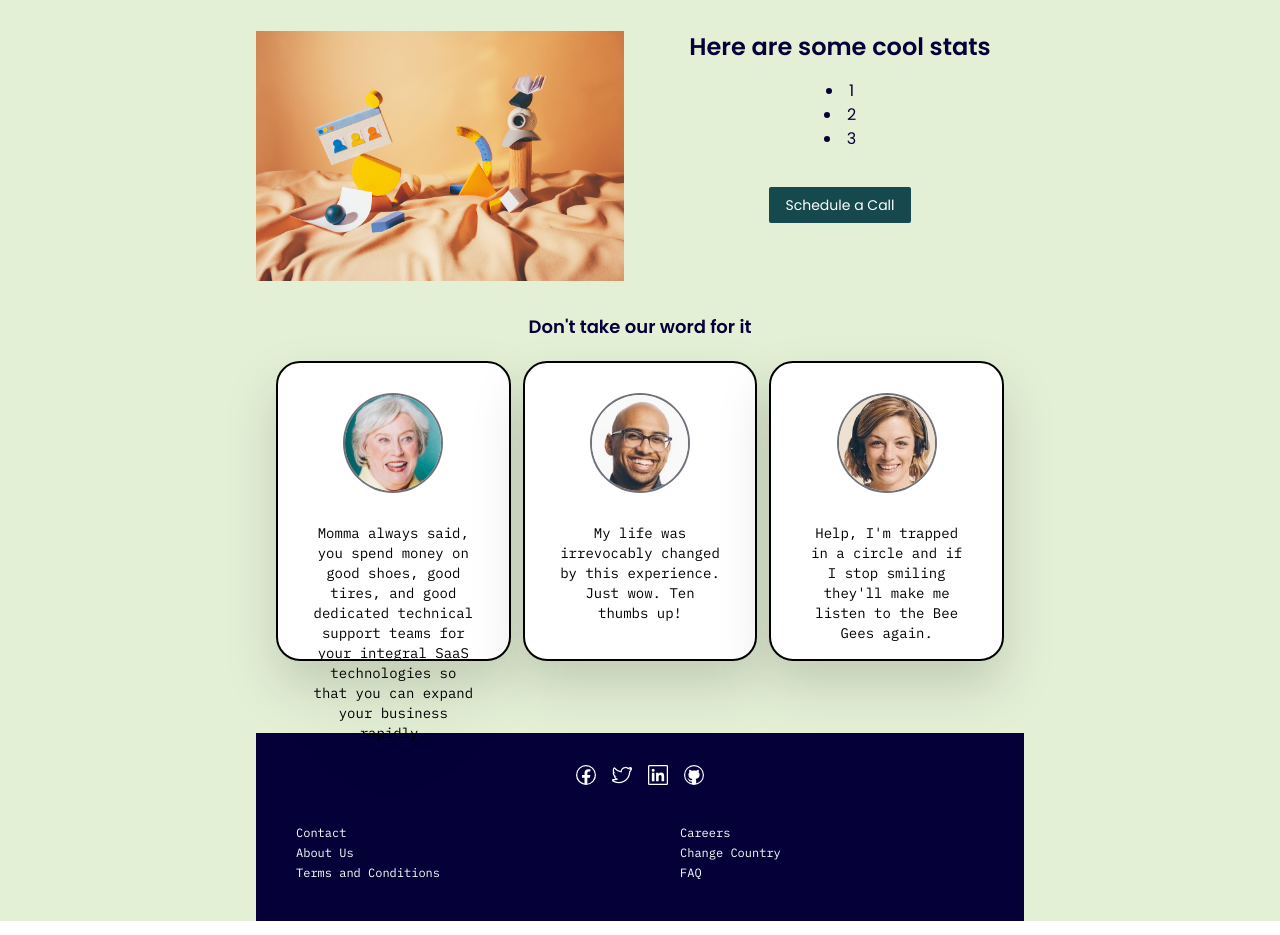
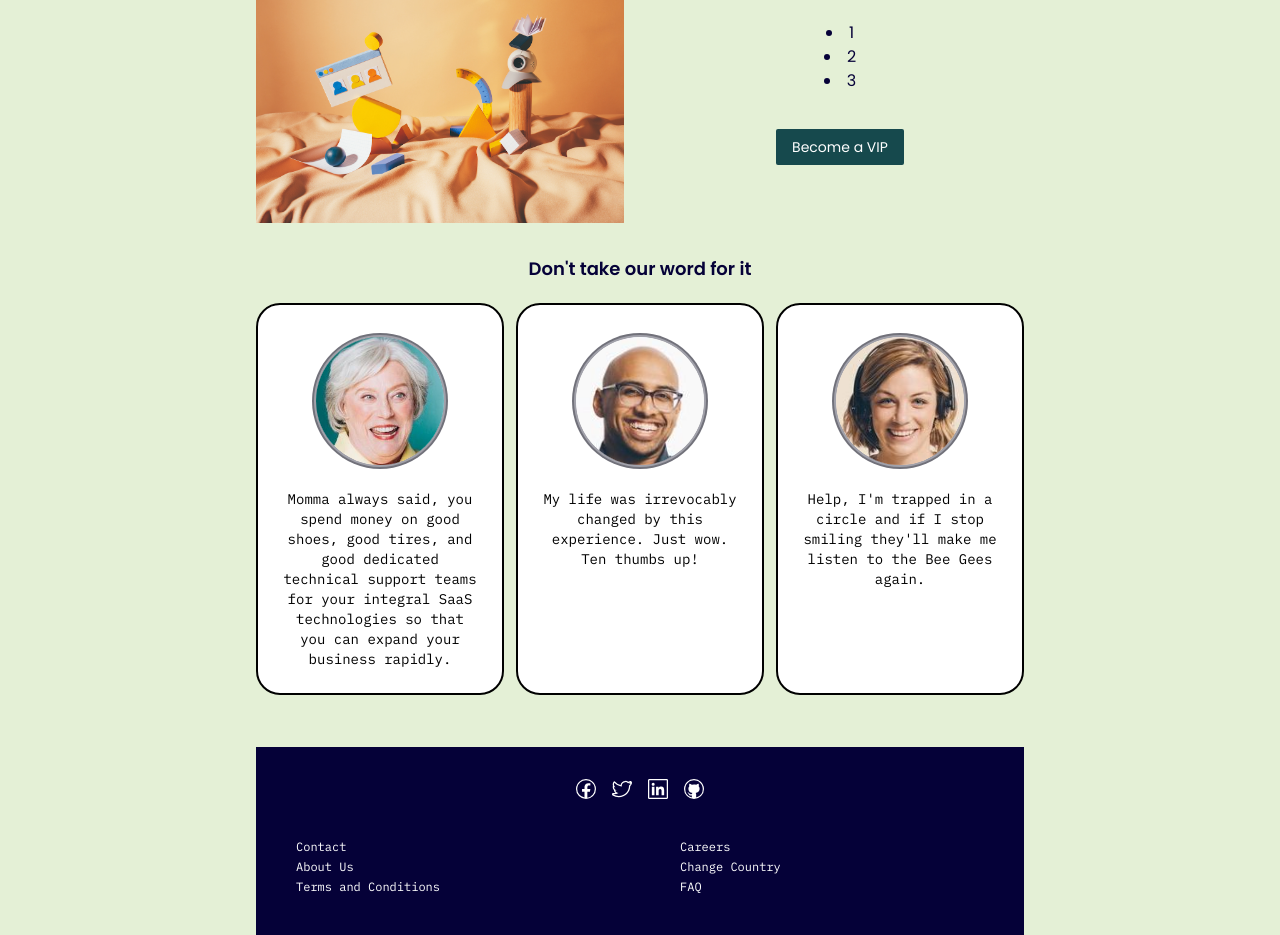
Before and after one commit to zendesk/custom-pages-example, a React (Create React App) app in the folder frontend/: page / in a window 1280 px wide. Shown: the part 485-1420 px from the top of the page. Built offline with nearby package versions, Linux system fonts and the light colour scheme.

Commit message:
Hopefully this doesn't break everything

```diff
--- a/frontend/src/App.tsx
+++ b/frontend/src/App.tsx
@@ -18,7 +18,7 @@ function App() {
       <div className="flex flex-wrap mx-auto max-w-screen-md">
         {/* Page grid layout, 2 columns medium screens and above, 1 column below */}
         <div className="grid grid-cols-2 gap-8">
-          <div className="order-2 md:order-1 font-sans text-[#050138] text-center grid-rows-3 px-20 md:m-4 col-span-2 md:col-span-1">
+          <div className="order-2 md:order-1 font-sans text-[#050138] text-center grid-rows-3 px-20 md:px-0 md:m-4 col-span-2 md:col-span-1">
             <div className="text-2xl justify-center font-semibold pb-4">
               Sign-up for VIP support
             </div>
@@ -91,11 +91,13 @@ function App() {
                   setShowModal(true);
                 }}
               >
-                Schedule a Call
+                Become a VIP
               </button>
             </div>
           </div>
-          <div className="order-7 col-span-2 mx-auto min-w-full pb-10 px-5">
+
+          {/* Testimonials container*/}
+          <div className="order-7 col-span-2 mx-auto min-w-full pb-5">
             <div className="text-lg text-center text-[#050138] mx-auto pb-5 font-sans font-semibold">
               Don't take our word for it
             </div>
--- a/frontend/src/components/Testimonials.tsx
+++ b/frontend/src/components/Testimonials.tsx
@@ -4,42 +4,40 @@ function Testimonials() {
   // testimonial expansion functionality here
 
   return (
-    <div className="grid grid-cols-3 min-h-full gap-3">
-      <div className=" min-w-[33%]  grid-rows-3 rounded-3xl bg-white border-2 border-black pt-8 drop-shadow-2xl max-h-[300px]">
+    <div className="flex md:flex-row md:gap-3 flex-col gap-6 mx-36 md:mx-0">
+      <div className="basis-1/3 rounded-3xl bg-white border-2 border-black pt-8">
         <img
-          className="grid h-24 w-24 text-sm rounded-full ring-2  ring-zinc-500 mx-auto"
+          className="h-[8rem] w-[8rem] rounded-full ring-2 ring-zinc-500 ring-offset-2 ring-offset-zinc-400 mx-auto"
           src="/Test1.jpg
 								"
           alt="Great CS"
         />
-        <p className="py-8 px-8 font-mono text-sm text-center">
+        <p className="py-6 px-6 font-mono text-sm text-center">
           Momma always said, you spend money on good shoes, good tires, and good
           dedicated technical support teams for your integral SaaS technologies
           so that you can expand your business rapidly.
         </p>
-        <div className=""></div>
       </div>
-      <div className=" min-w-[33%] grid-rows-3 rounded-3xl bg-white border-2 border-black pt-8 drop-shadow-2xl max-h-[300px]">
+      <div className="flex-row  basis-1/3 rounded-3xl bg-white border-2 border-black pt-8">
         <img
-          className="grid h-24 w-24 text-sm rounded-full ring-2  ring-zinc-500 mx-auto"
+          className="h-[8rem] w-[8rem] rounded-full ring-2 ring-zinc-500 ring-offset-2 ring-offset-zinc-400 mx-auto"
           src="/Test2.jpg
 								"
           alt="Great CS"
         />
-        <p className="py-8 px-8 font-mono text-sm text-center">
+        <p className="py-6 px-6 font-mono text-sm text-center">
           My life was irrevocably changed by this experience. Just wow. Ten
           thumbs up!
         </p>
-        <div className=""></div>
       </div>
-      <div className=" min-w-[33%] grid-rows-3 rounded-3xl bg-white border-2 border-black pt-8 drop-shadow-2xl max-h-[300px]">
+      <div className="basis-1/3 rounded-3xl bg-white border-2 border-black pt-8 ">
         <img
-          className="grid h-24 w-24 text-sm rounded-full ring-2  ring-zinc-500 mx-auto"
+          className="h-[8rem] w-[8rem] rounded-full ring-2 ring-zinc-500 ring-offset-2 ring-offset-zinc-400 mx-auto"
           src="/Test3.jpg
 								"
           alt="Great CS"
         />
-        <p className="py-8 px-8 font-mono text-sm text-center">
+        <p className="py-6 px-6 font-mono text-sm text-center">
           Help, I'm trapped in a circle and if I stop smiling they'll make me
           listen to the Bee Gees again.
         </p>
```
Also changed, not shown: frontend/src/tests/SubmitTest.tsx (renamed from frontend/src/tests/SubmitTest.js), 2 other files (tests, documents, lock files or other folders).
